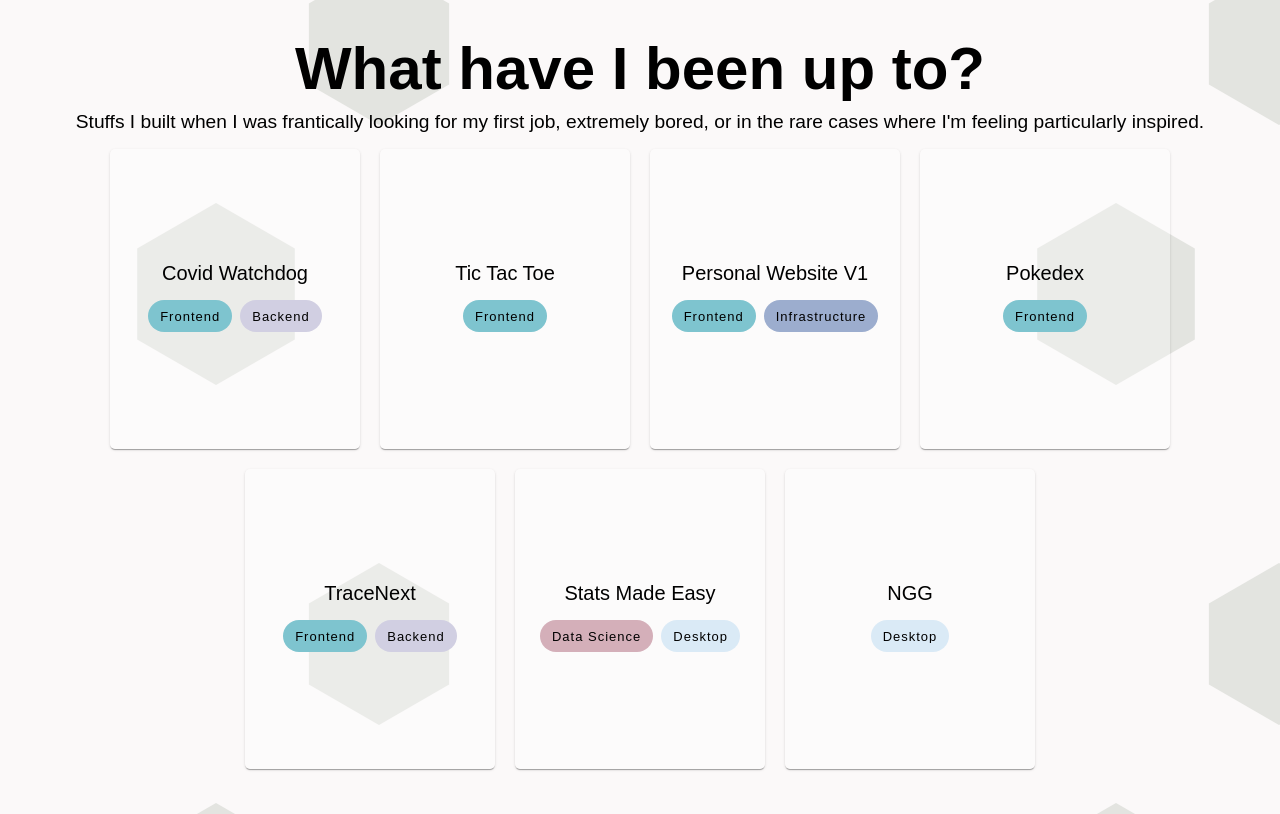
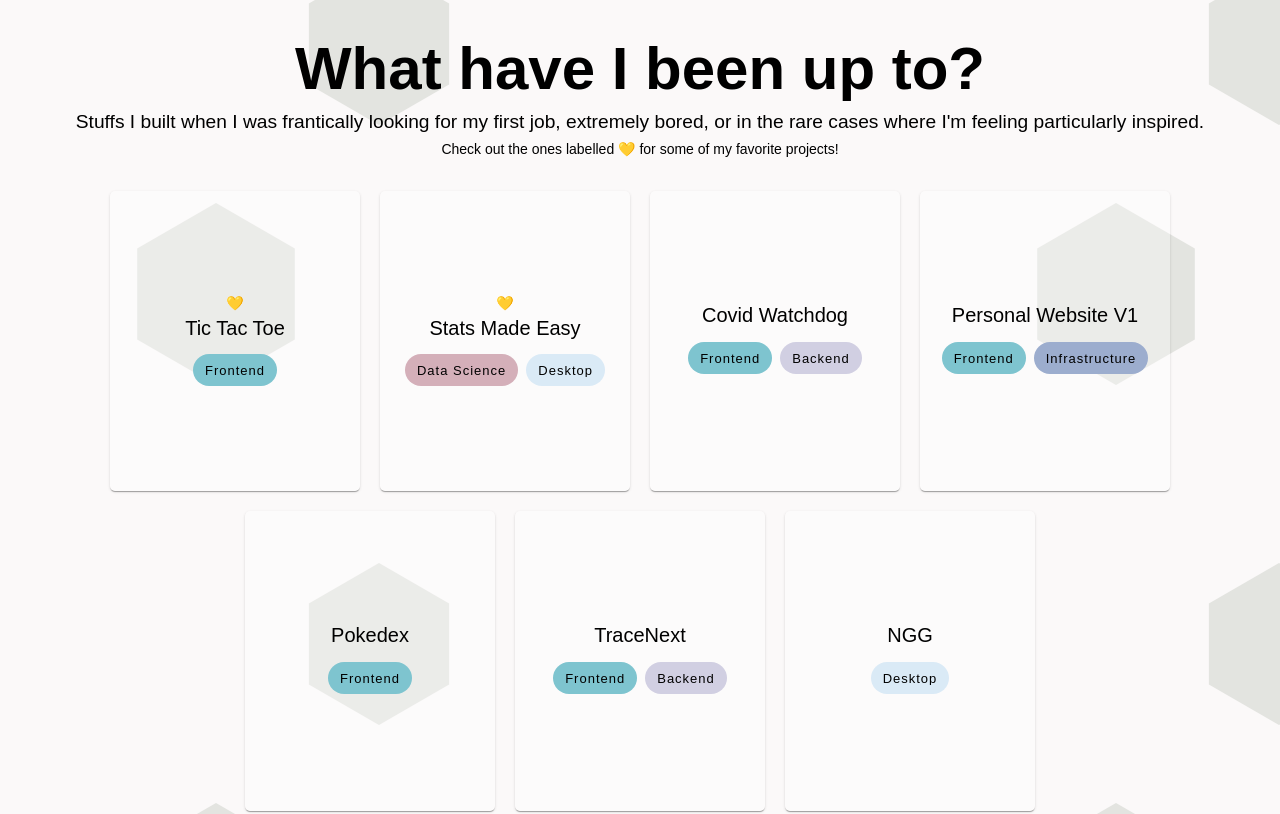
Before and after one commit to albertjlay/personal-website-v2, a React (Create React App) app: page / in a window 1280 px wide. Shown: the part 2834-3648 px from the top of the page. Built offline with nearby package versions, Linux system fonts and the light colour scheme; the HTML template or start-up script is replaced by a standard one.

Commit message:
Add featured flag to projects

```diff
--- a/src/components/sections/Projects.jsx
+++ b/src/components/sections/Projects.jsx
@@ -11,6 +11,9 @@ const Projects = () => {
       <Typography variant='subtitle1'>
         Stuffs I built when I was frantically looking for my first job, extremely bored, or in the
         rare cases where I'm feeling particularly inspired.
+      </Typography>
+      <Typography variant='subtitle2' sx={{ marginBottom: '20px' }}>
+        Check out the ones labelled 💛 for some of my favorite projects!
       </Typography>
       <Fade triggerOnce fraction={0.1}>
         <div className='project-cards'>
@@ -67,6 +70,11 @@ const Projects = () => {
                 }}
               >
                 <div className='project-info'>
+                  {item.featured && (
+                    <Typography sx={{ fontSize: '14px', fontWeight: '700' }} variant='subtitle1'>
+                      💛
+                    </Typography>
+                  )}
                   <Typography sx={{ fontSize: '20px', marginBottom: '10px' }} variant='h4'>
                     {item.title}
                   </Typography>
--- a/src/content.js
+++ b/src/content.js
@@ -133,17 +133,26 @@ export const projectContent = [
   //   url: '',
   // },
   {
+    img: tictactoeImage,
+    title: 'Tic Tac Toe',
+    url: 'https://github.com/albertjlay/tic-tac-toe',
+    types: [ProjectType.Frontend],
+    featured: true,
+  },
+  {
+    img: statsMadeEasyImage,
+    title: 'Stats Made Easy',
+    url: 'https://github.com/albertjlay/statsmadeeasy',
+    types: [ProjectType.DataScience, ProjectType.Desktop],
+    featured: true,
+  },
+  {
     img: covidWatchdogImage,
     title: 'Covid Watchdog',
     url: 'https://github.com/jaredjhe/Covid-Watchdog',
     types: [ProjectType.Frontend, ProjectType.Backend],
   },
-  {
-    img: tictactoeImage,
-    title: 'Tic Tac Toe',
-    url: 'https://github.com/albertjlay/tic-tac-toe',
-    types: [ProjectType.Frontend],
-  },
+
   {
     img: personalWebsiteImage,
     title: 'Personal Website V1',
@@ -162,12 +171,7 @@ export const projectContent = [
     url: 'https://github.com/levinaind/TO-Hacks-2021',
     types: [ProjectType.Frontend, ProjectType.Backend],
   },
-  {
-    img: statsMadeEasyImage,
-    title: 'Stats Made Easy',
-    url: 'https://github.com/albertjlay/statsmadeeasy',
-    types: [ProjectType.DataScience, ProjectType.Desktop],
-  },
+
   {
     img: nggImage,
     title: 'NGG',
```
